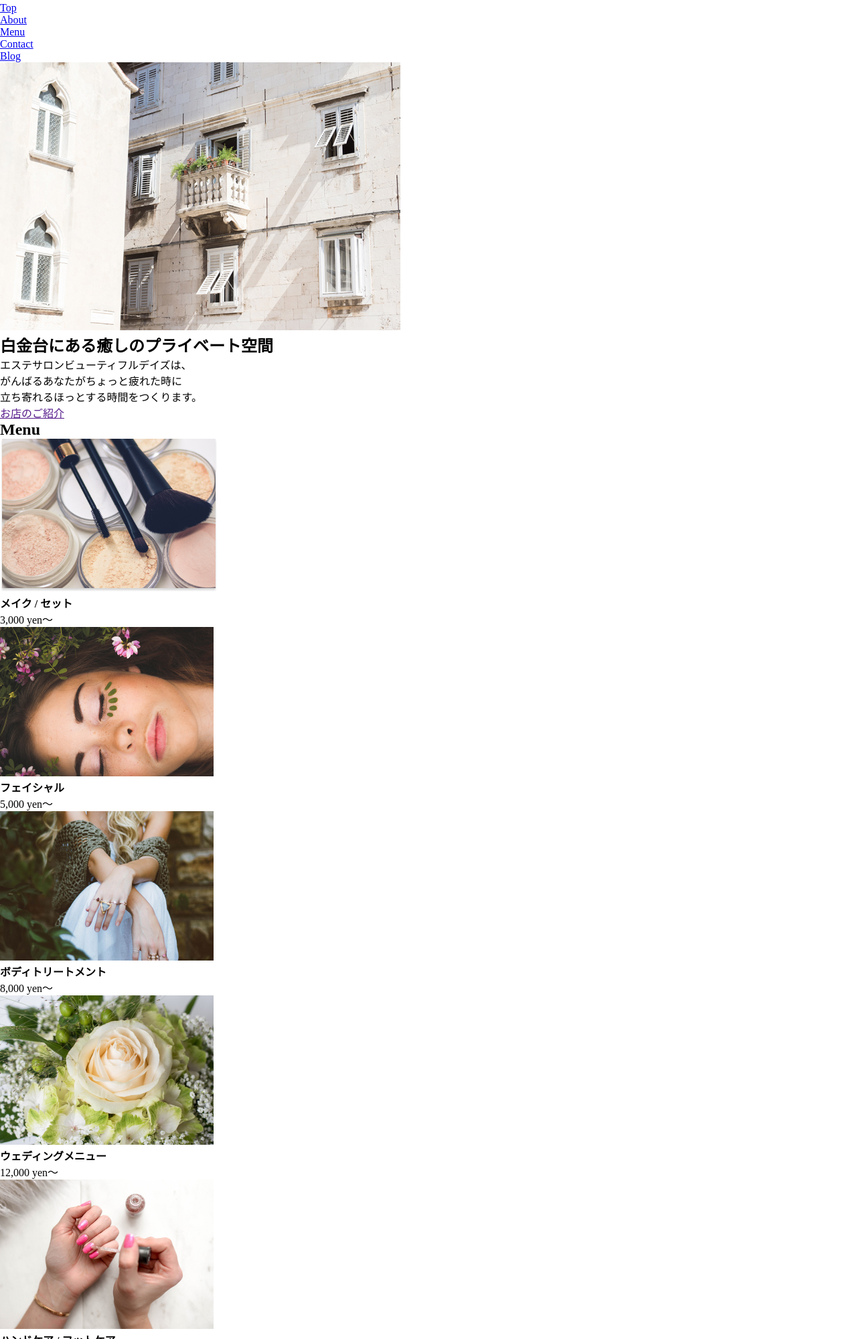
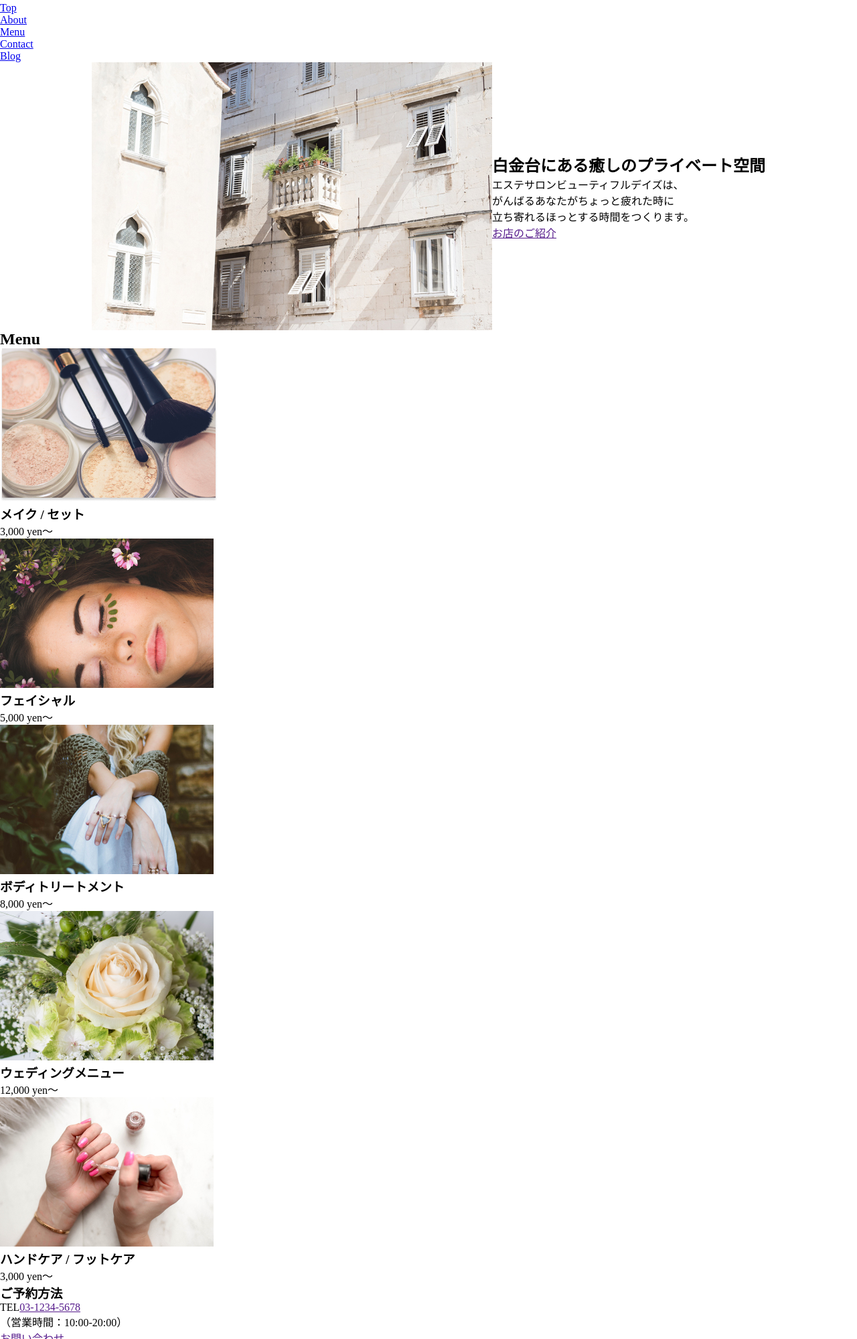
Before and after one commit to j-cool-tabata/kadai-hiraki, a plain HTML site: page index.html in a window 1280 px wide. Shown: the part 801-2800 px from the top of the page at 67% size. Drawn offline with Linux system fonts and the light colour scheme.

Commit message:
class name add

```diff
--- a/assets/css/style.css
+++ b/assets/css/style.css
@@ -5,3 +5,9 @@
     padding: 0;
     box-sizing: border-box;
 }
+
+.about_group {
+    display: flex;
+    justify-content: center;
+    align-items: center;
+}
--- a/index.html
+++ b/index.html
@@ -9,7 +9,7 @@
 </head>
 <body>
     <header class="header" id="#top">
-        <img src="assets/img/mv.jpg" alt="">
+        <img src="assets/img/mv.jpg" alt="" class="header_img">
         <nav class="nav_bar">
             <div class="menu_toggle" id="menu_toggle">
                 <div class="bar"></div>
@@ -28,42 +28,44 @@
     <main class="main">
         <section class="about" id="#about">
             <div class="about_group">
-                <img src="assets/img/key-v.jpg" alt="">
-                <div class="about_content">
-                    <h1 class="about_title">白金台にある癒しのプライベート空間</h1>
-                    <p>エステサロンビューティフルデイズは、<br>がんばるあなたがちょっと疲れた時に<br>立ち寄れるほっとする時間をつくります。</p>
-                </div>
-                <div class="button">
-                    <a href="">お店のご紹介</a>
+                <img src="assets/img/key-v.jpg" alt="" class="about_img">
+                <div class="about_outer">
+                    <div class="about_content">
+                        <h1 class="about_title">白金台にある癒しのプライベート空間</h1>
+                        <p class="about_text">エステサロンビューティフルデイズは、<br>がんばるあなたがちょっと疲れた時に<br>立ち寄れるほっとする時間をつくります。</p>
+                    </div>
+                    <div class="button">
+                        <a href="">お店のご紹介</a>
+                    </div>
                 </div>
             </div>
         </section>
         <section class="menu" id="#menu">
             <h2 class="title">Menu</h2>
             <div class="menu_content">
-                <div>
+                <div class="menu_item">
                     <img src="assets/img/slider01.png" alt="">
-                    <h4>メイク / セット</h4>
+                    <h3>メイク / セット</h3>
                     <p>3,000 yen～</p>
                 </div>
-                <div>
+                <div class="menu_item">
                     <img src="assets/img/slider02.jpg" alt="">
-                    <h4>フェイシャル</h4>
+                    <h3>フェイシャル</h3>
                     <p>5,000 yen～</p>
                 </div>
-                <div>
+                <div class="menu_item">
                     <img src="assets/img/slider03.jpg" alt="">
-                    <h4>ボディトリートメント</h4>
+                    <h3>ボディトリートメント</h3>
                     <p>8,000 yen～</p>
                 </div>
-                <div>
+                <div class="menu_item">
                     <img src="assets/img/slider04.jpg" alt="">
-                    <h4>ウェディングメニュー</h4>
+                    <h3>ウェディングメニュー</h3>
                     <p>12,000 yen～</p>
                 </div>
-                <div>
+                <div class="menu_item">
                     <img src="assets/img/slider05.jpg" alt="">
-                    <h4>ハンドケア / フットケア</h4>
+                    <h3>ハンドケア / フットケア</h3>
                     <p>3,000 yen～</p>
                 </div>
             </div>
@@ -108,10 +110,10 @@
     </main>
     <footer class="footer">
         <div class="footer_title">
-            <p>白金台の癒しのエステサロン</p>
+            <p class="footer_text">白金台の癒しのエステサロン</p>
             <h4>Beautiful Days</h4>
         </div>
-        <nav>
+        <nav class="footer_nav">
             <a href="#">Top</a>
             <a href="#">About</a>
             <a href="#">Menu</a>
```
